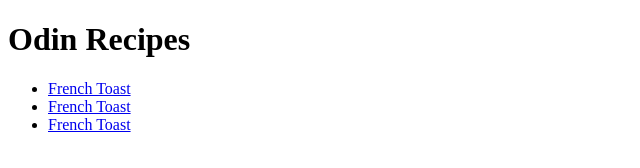
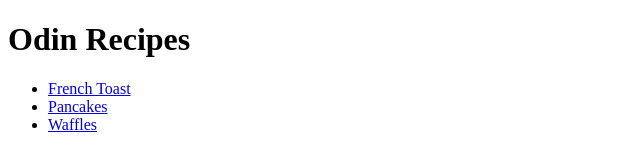
Before and after one commit to riley-stotko/odin-recipes, a plain HTML site: page index.html in a window 1280 px wide. Shown: the full height of the page, 0-640 px from the left. Drawn offline with Linux system fonts and the light colour scheme.

Commit message:
change names of recipe headings

```diff
--- a/index.html
+++ b/index.html
@@ -10,8 +10,8 @@
     <h1>Odin Recipes</h1>
     <ul>
         <li><a href="recipes/frenchtoast.html">French Toast</a></li>
-        <li><a href="recipes/pancakes.html">French Toast</a></li>
-        <li><a href="recipes/waffles.html">French Toast</a></li>
+        <li><a href="recipes/pancakes.html">Pancakes</a></li>
+        <li><a href="recipes/waffles.html">Waffles</a></li>
     </ul>
 </body>
 </html>
```
